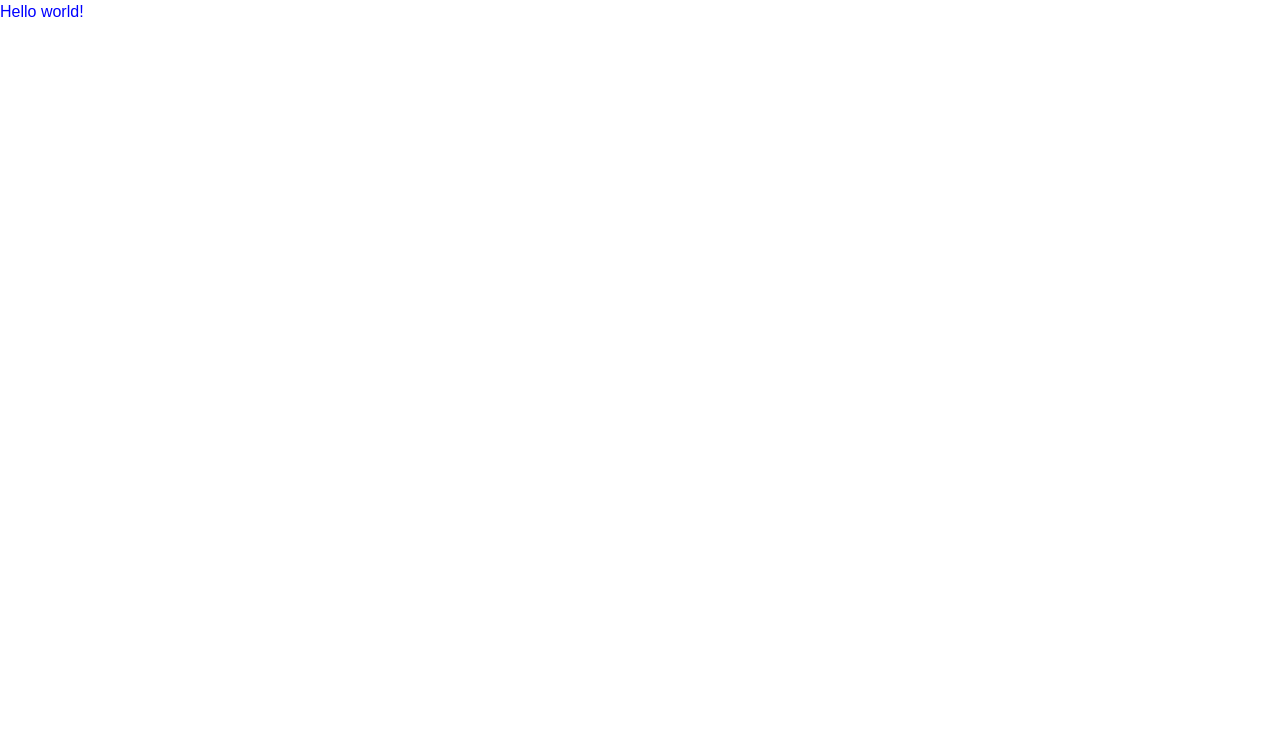
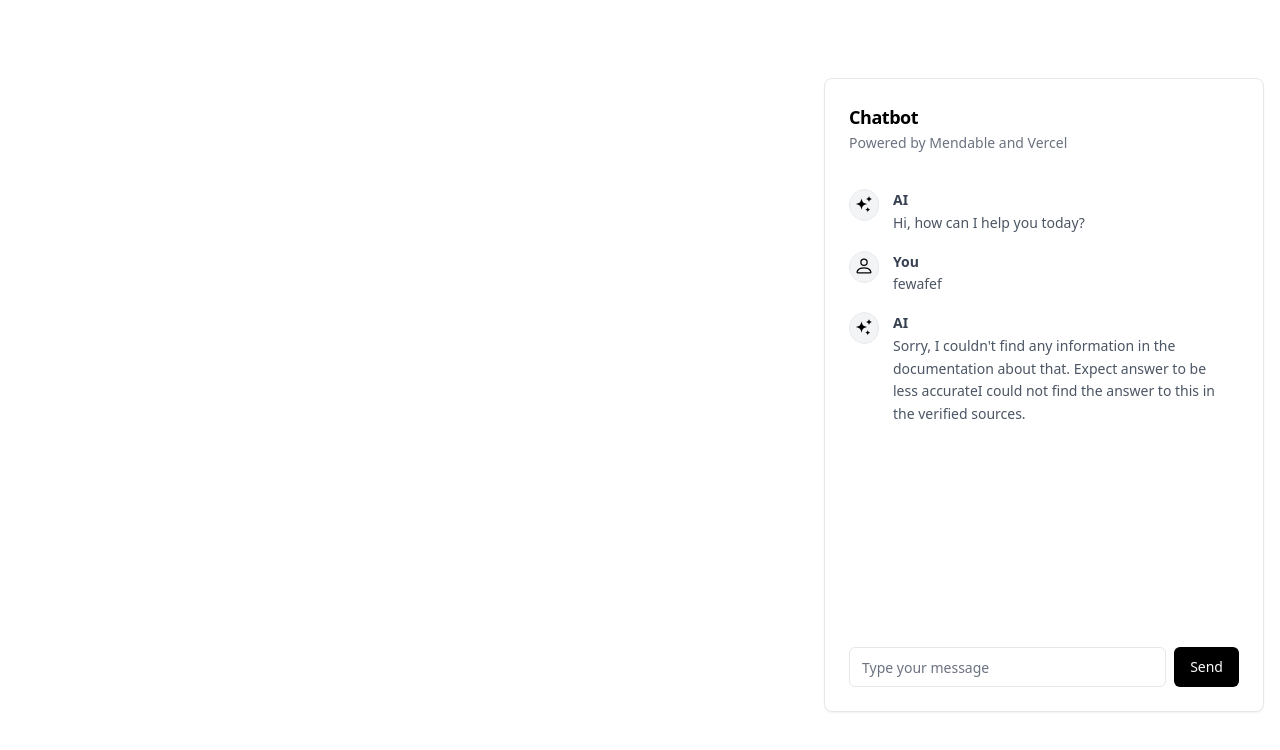
Before and after one commit to ashleydavis/chatbot-example, a React (Vite) app: page / in a window 1280 px wide. Shown: the top 750 px of the page. Built offline with nearby package versions, Linux system fonts and the light colour scheme.

Commit message:
Added the Chatbot UI.
https://tailwindcomponents.com/component/ai-chatbot

```diff
--- a/src/app.tsx
+++ b/src/app.tsx
@@ -1,5 +1,94 @@
 import React from "react";
 
 export function App() {
-    return <h1>Hello world!</h1>;
+    return (
+        <div
+            style={{"boxShadow":"0 0 #0000, 0 0 #0000, 0 1px 2px 0 rgb(0 0 0 / 0.05)"}}
+            className="fixed bottom-[calc(4rem+1.5rem)] right-0 mr-4 bg-white p-6 rounded-lg border border-[#e5e7eb] w-[440px] h-[634px]"
+            >
+
+            {/* <!-- Heading --> */}
+            <div className="flex flex-col space-y-1.5 pb-6">
+                <h2 className="font-semibold text-lg tracking-tight">Chatbot</h2>
+                <p className="text-sm text-[#6b7280] leading-3">Powered by Mendable and Vercel</p>
+            </div>
+
+            {/* <!-- Chat Container --> */}
+            <div className="pr-4 h-[474px]" style={{"minWidth":"100%","display":"table"}}>
+                {/* <!-- Chat Message AI --> */}
+                <div className="flex gap-3 my-4 text-gray-600 text-sm flex-1">
+                    <span className="relative flex shrink-0 overflow-hidden rounded-full w-8 h-8">
+                        <div className="rounded-full bg-gray-100 border p-1">
+                            <svg stroke="none" fill="black" stroke-width="1.5"
+                                viewBox="0 0 24 24" aria-hidden="true" height="20" width="20" xmlns="http://www.w3.org/2000/svg"
+                                >
+                                <path stroke-linecap="round" stroke-linejoin="round"
+                                    d="M9.813 15.904L9 18.75l-.813-2.846a4.5 4.5 0 00-3.09-3.09L2.25 12l2.846-.813a4.5 4.5 0 003.09-3.09L9 5.25l.813 2.846a4.5 4.5 0 003.09 3.09L15.75 12l-2.846.813a4.5 4.5 0 00-3.09 3.09zM18.259 8.715L18 9.75l-.259-1.035a3.375 3.375 0 00-2.455-2.456L14.25 6l1.036-.259a3.375 3.375 0 002.455-2.456L18 2.25l.259 1.035a3.375 3.375 0 002.456 2.456L21.75 6l-1.035.259a3.375 3.375 0 00-2.456 2.456zM16.894 20.567L16.5 21.75l-.394-1.183a2.25 2.25 0 00-1.423-1.423L13.5 18.75l1.183-.394a2.25 2.25 0 001.423-1.423l.394-1.183.394 1.183a2.25 2.25 0 001.423 1.423l1.183.394-1.183.394a2.25 2.25 0 00-1.423 1.423z">
+                                </path>
+                            </svg>
+                        </div>
+                    </span>
+                    <p className="leading-relaxed"><span className="block font-bold text-gray-700">AI </span>Hi, how can I help you today?</p>
+                </div>
+
+                {/* <!--  User Chat Message --> */}
+                <div className="flex gap-3 my-4 text-gray-600 text-sm flex-1">
+                    <span
+                        className="relative flex shrink-0 overflow-hidden rounded-full w-8 h-8"
+                        >
+                        <div className="rounded-full bg-gray-100 border p-1">
+                            <svg stroke="none" fill="black" stroke-width="0"
+                                viewBox="0 0 16 16" height="20" width="20" xmlns="http://www.w3.org/2000/svg"
+                                >
+                                <path
+                                    d="M8 8a3 3 0 1 0 0-6 3 3 0 0 0 0 6Zm2-3a2 2 0 1 1-4 0 2 2 0 0 1 4 0Zm4 8c0 1-1 1-1 1H3s-1 0-1-1 1-4 6-4 6 3 6 4Zm-1-.004c-.001-.246-.154-.986-.832-1.664C11.516 10.68 10.289 10 8 10c-2.29 0-3.516.68-4.168 1.332-.678.678-.83 1.418-.832 1.664h10Z">
+                                </path>
+                            </svg>
+                        </div>
+                    </span>
+                    <p className="leading-relaxed"><span className="block font-bold text-gray-700">You </span>fewafef</p>
+                </div>
+
+                {/* <!-- Ai Chat Message  --> */}
+                <div className="flex gap-3 my-4 text-gray-600 text-sm flex-1">
+                    <span
+                        className="relative flex shrink-0 overflow-hidden rounded-full w-8 h-8"
+                        >
+                        <div className="rounded-full bg-gray-100 border p-1">
+                            <svg stroke="none" fill="black" stroke-width="1.5"
+                                viewBox="0 0 24 24" aria-hidden="true" height="20" width="20" xmlns="http://www.w3.org/2000/svg"
+                                >
+                                <path stroke-linecap="round" stroke-linejoin="round"
+                                    d="M9.813 15.904L9 18.75l-.813-2.846a4.5 4.5 0 00-3.09-3.09L2.25 12l2.846-.813a4.5 4.5 0 003.09-3.09L9 5.25l.813 2.846a4.5 4.5 0 003.09 3.09L15.75 12l-2.846.813a4.5 4.5 0 00-3.09 3.09zM18.259 8.715L18 9.75l-.259-1.035a3.375 3.375 0 00-2.455-2.456L14.25 6l1.036-.259a3.375 3.375 0 002.455-2.456L18 2.25l.259 1.035a3.375 3.375 0 002.456 2.456L21.75 6l-1.035.259a3.375 3.375 0 00-2.456 2.456zM16.894 20.567L16.5 21.75l-.394-1.183a2.25 2.25 0 00-1.423-1.423L13.5 18.75l1.183-.394a2.25 2.25 0 001.423-1.423l.394-1.183.394 1.183a2.25 2.25 0 001.423 1.423l1.183.394-1.183.394a2.25 2.25 0 00-1.423 1.423z">
+                                </path>
+                            </svg>
+                        </div>
+                    </span>
+                    <p className="leading-relaxed">
+                        <span className="block font-bold text-gray-700">AI </span>Sorry, I couldn't find any
+                        information in the documentation about that. Expect answer to be less accurateI could not find the answer to
+                        this in the verified sources.
+                    </p>
+                </div>
+            </div>
+
+            {/* <!-- Input box  --> */}
+            <div className="flex items-center pt-0">
+                <form className="flex items-center justify-center w-full space-x-2">
+                    <input
+                        className="flex h-10 w-full rounded-md border border-[#e5e7eb] px-3 py-2 text-sm placeholder-[#6b7280] focus:outline-none focus:ring-2 focus:ring-[#9ca3af] disabled:cursor-not-allowed disabled:opacity-50 text-[#030712] focus-visible:ring-offset-2"
+                        placeholder="Type your message"
+                        value=""
+                        />
+
+                    <button
+                        className="inline-flex items-center justify-center rounded-md text-sm font-medium text-[#f9fafb] disabled:pointer-events-none disabled:opacity-50 bg-black hover:bg-[#111827E6] h-10 px-4 py-2"
+                        >
+                        Send
+                    </button>
+
+                </form>
+            </div>
+        </div>
+    );
 }
```
